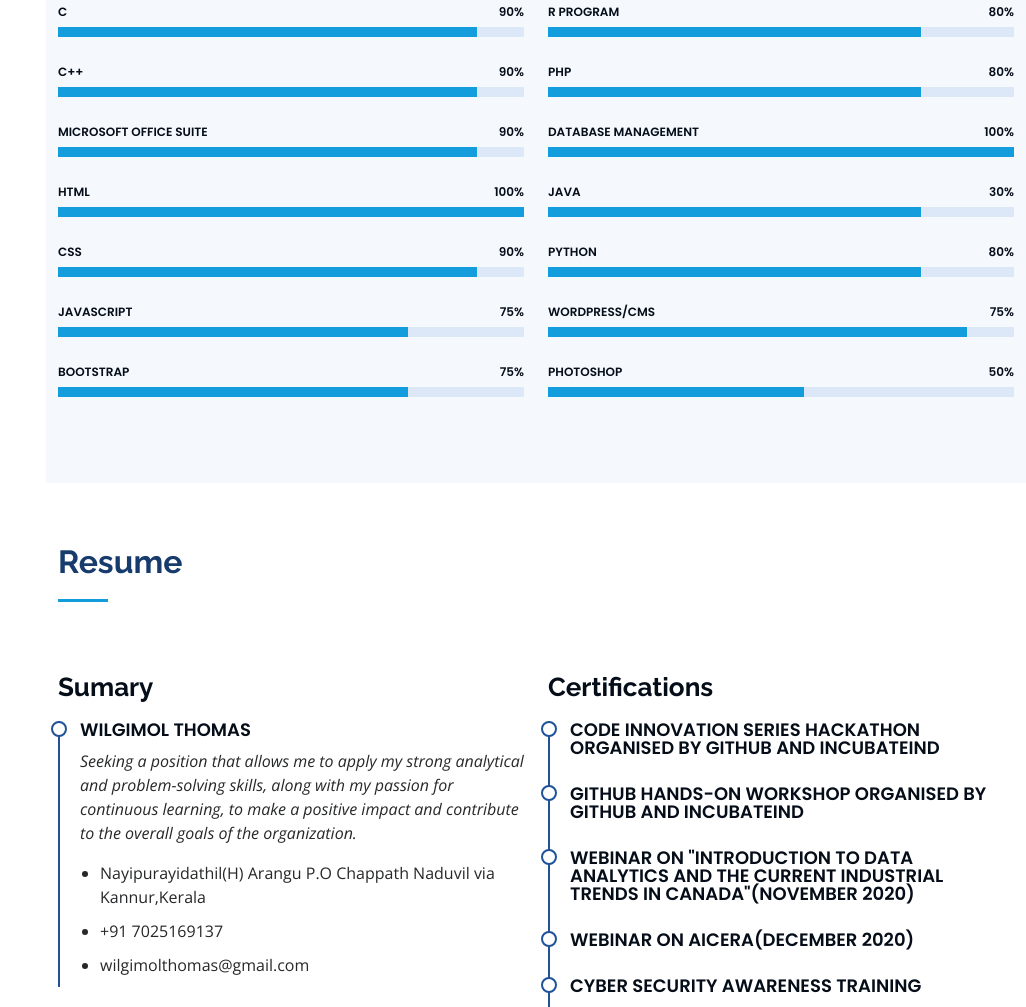
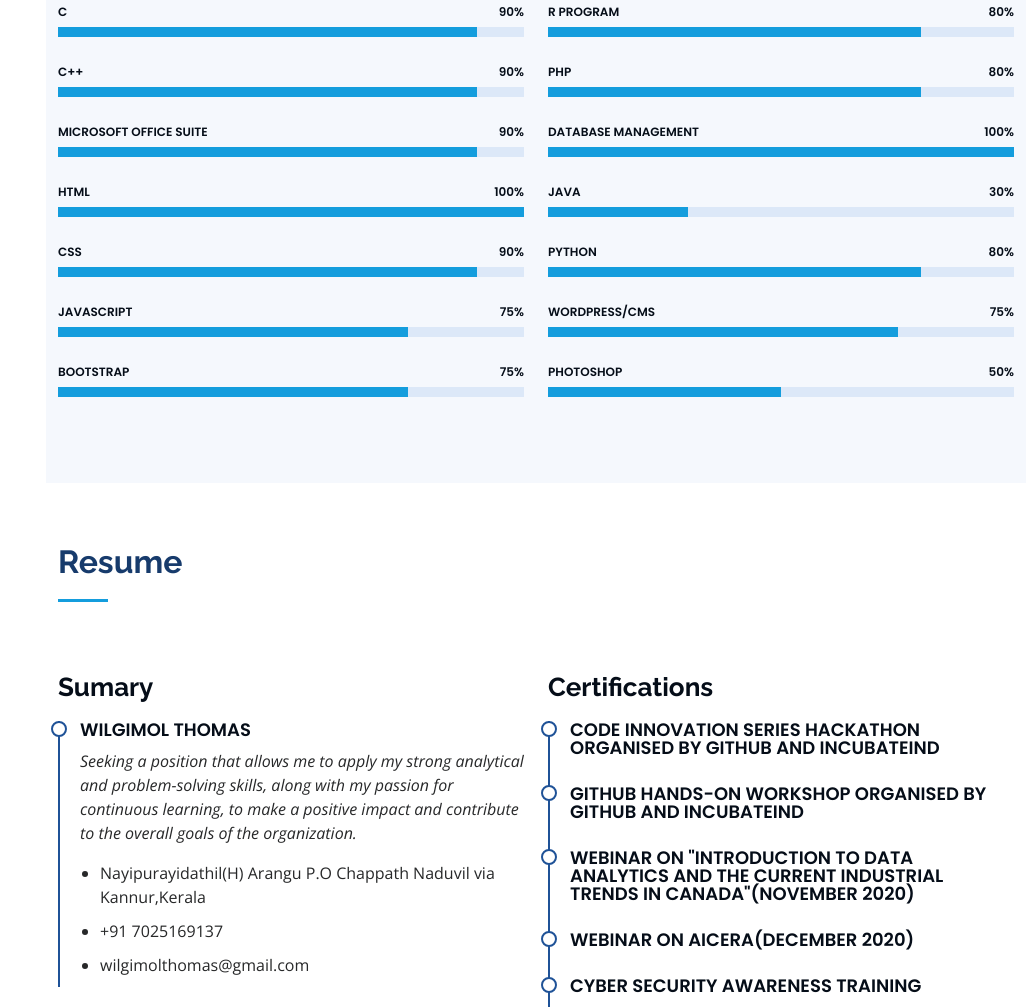
Before and after one commit to Wilgi123/wilgimolthomas.github.io, a plain HTML site: page index.html in a window 1280 px wide. Shown: the part 1655-2662 px from the top of the page, without its empty margins (254-1280 px from the left). Drawn offline with nearby package versions, Linux system fonts and the light colour scheme.

Commit message:
Update index.html

```diff
--- a/index.html
+++ b/index.html
@@ -255,7 +255,7 @@
             <div class="progress">
               <span class="skill">Java<i class="val">30%</i></span>
               <div class="progress-bar-wrap">
-                <div class="progress-bar" role="progressbar" aria-valuenow="80" aria-valuemin="0" aria-valuemax="100"></div>
+                <div class="progress-bar" role="progressbar" aria-valuenow="30" aria-valuemin="0" aria-valuemax="100"></div>
               </div>
             </div>
             <div class="progress">
@@ -267,14 +267,14 @@
             <div class="progress">
               <span class="skill">WordPress/CMS <i class="val">75%</i></span>
               <div class="progress-bar-wrap">
-                <div class="progress-bar" role="progressbar" aria-valuenow="90" aria-valuemin="0" aria-valuemax="100"></div>
+                <div class="progress-bar" role="progressbar" aria-valuenow="75" aria-valuemin="0" aria-valuemax="100"></div>
               </div>
             </div>
 
             <div class="progress">
               <span class="skill">Photoshop <i class="val">50%</i></span>
               <div class="progress-bar-wrap">
-                <div class="progress-bar" role="progressbar" aria-valuenow="55" aria-valuemin="0" aria-valuemax="100"></div>
+                <div class="progress-bar" role="progressbar" aria-valuenow="50" aria-valuemin="0" aria-valuemax="100"></div>
               </div>
             </div>
 
```
